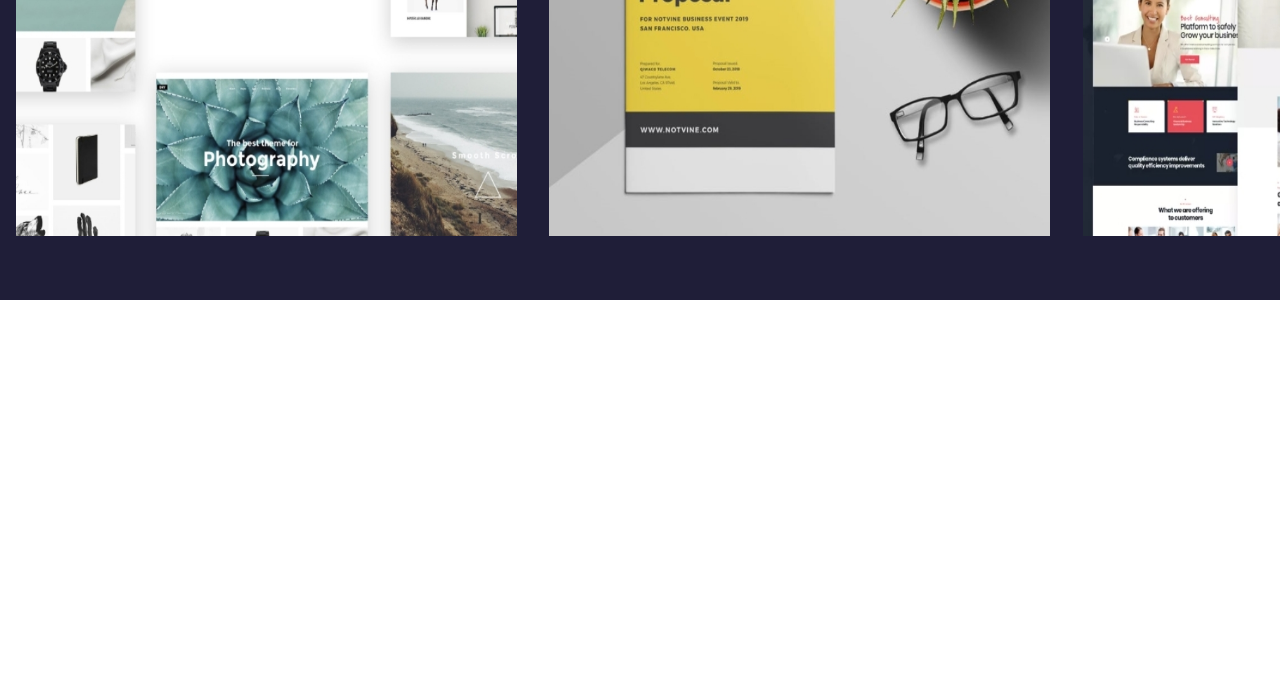
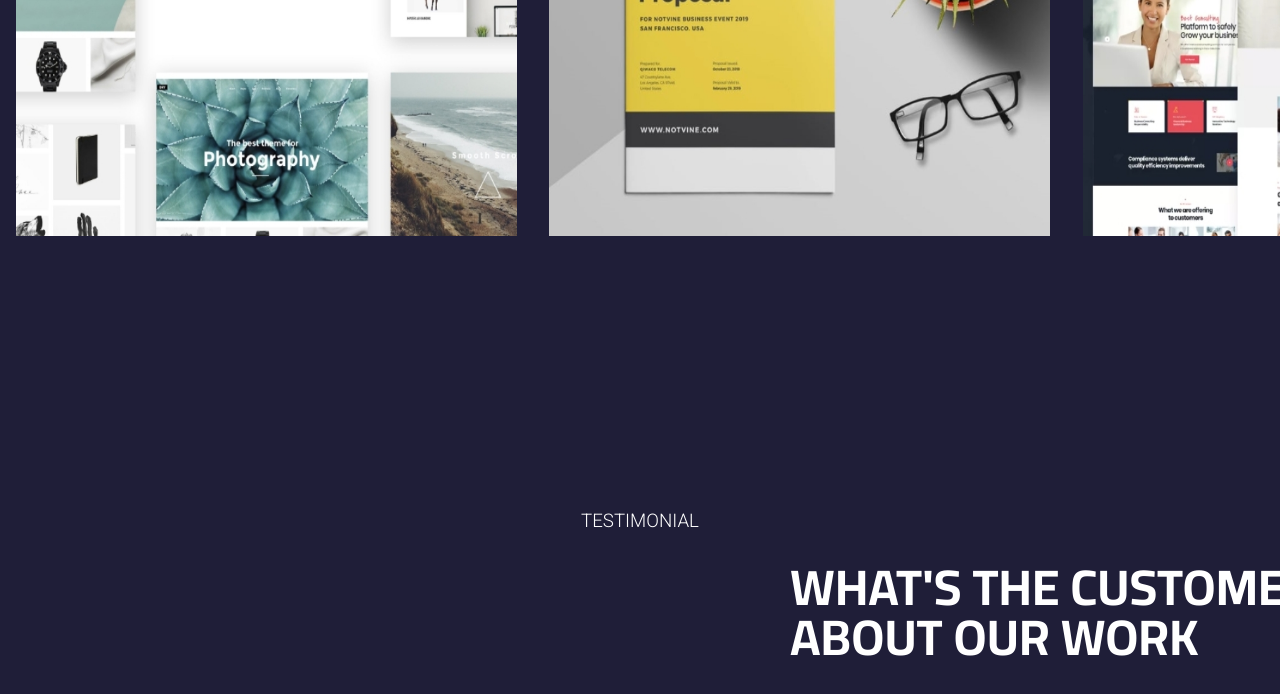
Before and after one commit to Sebastiano-Lanfranchi/proj-html-vuejs, a website: page index.html in a window 1280 px wide. Shown: the part 3527-4221 px from the top of the page. Before the commit the page ends 3827 px from the top, so only its background shows below. Drawn offline with nearby package versions, Linux system fonts and the light colour scheme.

Commit message:
feat: testimonial box

```diff
--- a/index.html
+++ b/index.html
@@ -21,7 +21,8 @@
           <div class="jumbotron">
             <img src="img/logotype.png" class="logo_phlox" alt="">
             <div class="box-jumbotron">
-            <div class="dash"></div>
+              <div class="dash">
+              </div>
               <h3 class="dash-title">alwats the best way you need it</h3>
               <p>the best businnes consulting</p>
             </div>
@@ -47,7 +48,8 @@
     <div class="container">
       <div class="box-redDot">
         <h2>our consultants can help you</h2>
-      <div class="dash"></div>
+        <div class="dash">
+        </div>
       </div>
       <div class="column-container">
         <div class="column1-redDot">
@@ -102,10 +104,12 @@
             </div>
             <!-- ABOUT US -->
             <div class="container-aboutUs">
-            <div class="box-aboutUs1"></div>
+              <div class="box-aboutUs1">
+              </div>
               <div class="box-aboutUs2">
                 <div class="box-jumbotron">
-                <div class="dash"></div>
+                  <div class="dash">
+                  </div>
                   <h3 class="dash-title">about us</h3>
                   <p>we make your strategy work</p>
                   <div class="">
@@ -137,13 +141,15 @@
                   get started
                 </div>
               </div>
-            <div class="row-getStarted2"></div>
+              <div class="row-getStarted2">
+              </div>
             </div>
             <!-- CONTAINER PROJECT -->
             <div class="container-project">
               <div class="container-carousel">
                 <div class="box-jumbotron">
-                <div class="dash"></div>
+                  <div class="dash">
+                  </div>
                   <h3 class="dash-title">Project</h3>
                   <div class="head-carousel">
                     <div class="title-carousel">our expert trusted <br> consultants help clients
@@ -169,10 +175,20 @@
                     <img :src="arrayCarousel[car2]" class="imgResize" alt="">
                   </div>
                 </div>
-
+              </div>
+            </div>
+            <!-- CONTAINER TESTIMONIAL -->
+            <div class="container-testimonial">
+              <div class="box-jumbotron">
+                <div class="dash">
+                </div>
+                <h3 class="dash-title">Testimonial</h3>
+                  <div class="title-testimonial">what's the customer say <br> about our work
+                  </div>
                 </div>
               </div>
               <script src="js/script.js" charset="utf-8"></script>
             </div>
+          </div>
         </body>
         </html>
--- a/src/app.scss
+++ b/src/app.scss
@@ -281,11 +281,11 @@ body{
     height: 300px;
   }
 }
-// BOX
+// BOX PROJECT CAROUSEL
 
 .container-project{
   width: 100%;
-  height: 900px;
+  height: 1100px;
   background-color: $backgroud_headerBox1;
   padding-top: 200px;
 
@@ -385,3 +385,38 @@ body{
     }
   }
 }
+
+// BOX TESTIMONIAL
+.container-testimonial{
+  width: 100vw;
+  height: 900px;
+  background-color: $backgroud_headerBox1;
+
+  .box-jumbotron{
+    position: relative;
+    margin: 0 auto;
+    width: 700px;
+
+    .dash{
+      position: relative;
+      left: 1080px;
+      top: 20px;
+      @include dash;
+
+    }
+    .dash-title{
+      text-align: center;
+      @include dash-title;
+    }
+    .title-testimonial{
+      color: $font_headerNav;
+      text-transform: uppercase;
+      line-height: 50px;
+      font-family: 'Cairo', sans-serif;
+      font-size: 50px;
+      margin-top: 30px;
+      position: relative;
+      left: 500px;
+    }
+  }
+}
```
Also changed, not shown: dist/app.css. Lines whose indentation alone changed are shown as unchanged.
